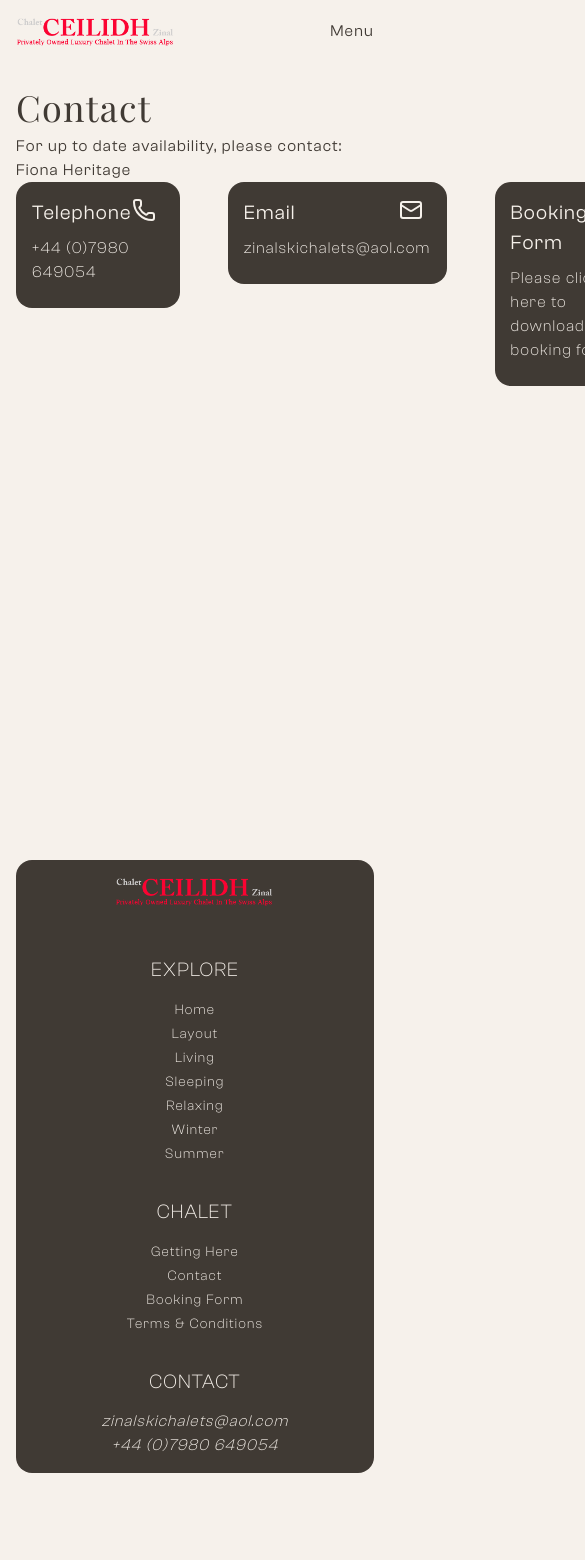
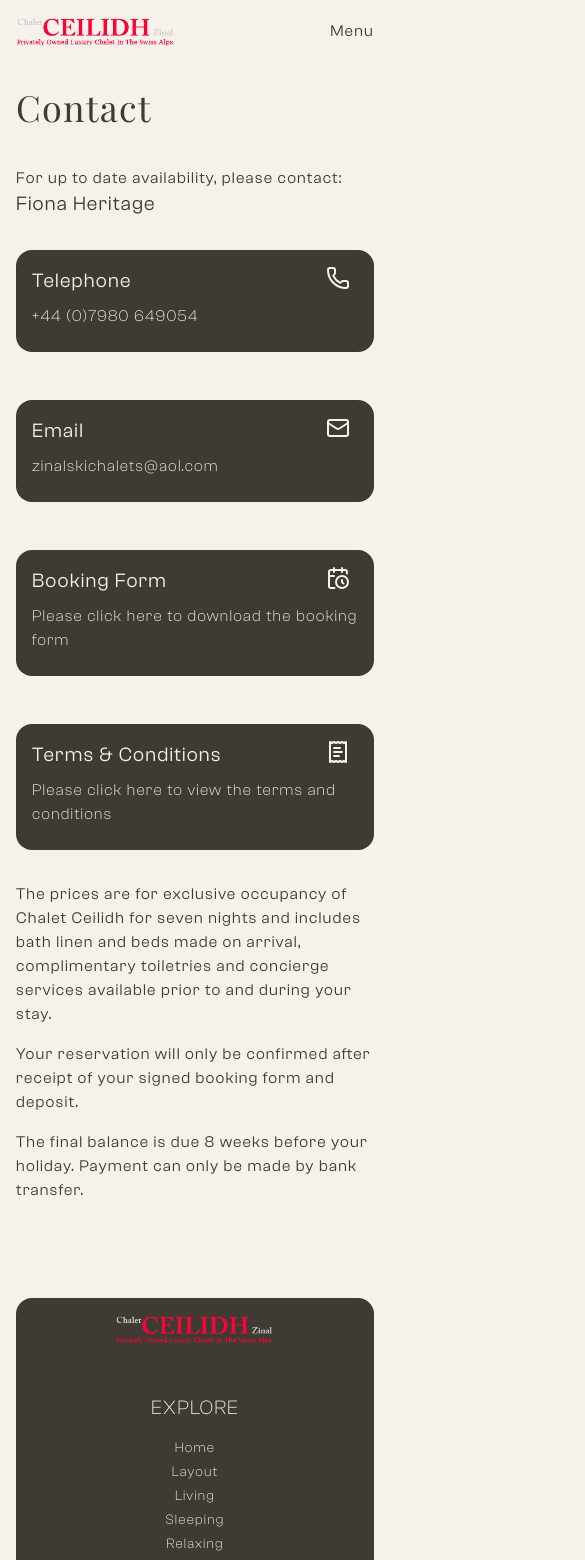
Before and after one commit to ccoutts2/chalet-ceilidh, a SvelteKit app: page /contact in a window 390 px wide. Shown: the top 1560 px of the page, 585 px wide, since content can reach past the window. Before the commit the page ends 1489 px from the top, so only its background shows below. Built offline with nearby package versions, Linux system fonts and the light colour scheme.

Commit message:
Add logo to menu overlay

```diff
--- a/src/lib/components/navigation/MenuOverlay.svelte
+++ b/src/lib/components/navigation/MenuOverlay.svelte
@@ -4,6 +4,7 @@
 	import type { Attachment } from 'svelte/attachments';
 
 	import NavLink from './NavLink.svelte';
+	import Logo from '../Logo.svelte';
 
 	let tl: GSAPTimeline;
 
@@ -55,8 +56,11 @@
 </div>
 
 <div class="MenuOverlay" {@attach createMenuOverlayAnimation}>
-	<div class="MenuOverlay__button">
-		<button onclick={toggleMenuOverlay}>Close</button>
+	<div class="flex justify-between align-top">
+		<Logo />
+		<div class="MenuOverlay__button">
+			<button onclick={toggleMenuOverlay}>Close</button>
+		</div>
 	</div>
 	<nav class="MenuOverlay__nav">
 		<ul class="MenuOverlay__list">
@@ -152,12 +156,10 @@
 
 		&__button {
 			@include mixins.flex($justify: flex-end);
-			width: 100%;
 			z-index: 999;
 		}
 
 		&__nav {
-			color: black;
 			height: 100vh;
 			width: 100%;
 			z-index: 10;
@@ -171,7 +173,7 @@
 		&__item {
 			cursor: pointer;
 			border-bottom: 1px solid black;
-			clip-path: polygon(0 0, 100% 0, 100% 100%, 0 100%);
+			clip-path: polygon(0% 0%, 100% 0%, 100% 100%, 0% 100%);
 			overflow: hidden;
 			position: relative;
 			width: 100%;
--- a/src/lib/components/ui/Card.svelte
+++ b/src/lib/components/ui/Card.svelte
@@ -66,10 +66,12 @@
 		grid-column-gap: 3rem;
 		grid-row-gap: 3rem;
 		grid-template-rows: auto;
+		height: 100%;
 		justify-content: space-between;
 		width: 100%;
 
 		li {
+			height: 100%;
 			width: 100%;
 		}
 	}
@@ -82,6 +84,7 @@
 		font-family: ClashGrotesk-Light;
 		grid-column-gap: 0.5rem;
 		grid-row-gap: 0.5rem;
+		height: 100%;
 		padding: 1rem;
 		position: relative;
 		width: 100%;
--- a/src/routes/contact/+page.svelte
+++ b/src/routes/contact/+page.svelte
@@ -47,10 +47,35 @@
 </script>
 
 <PageLayout title="Contact">
-	<p>For up to date availability, please contact:</p>
-	<p>Fiona Heritage</p>
+	<div class="py-8">
+		<p>For up to date availability, please contact:</p>
+		<p class="text-xl">Fiona Heritage</p>
+	</div>
 
-	<CardWrapper layout="horizontal">
-		<Card data={contactDetails} externalLink={true} />
-	</CardWrapper>
+	<div class="lg:invisible lg:hidden lg:opacity-0">
+		<CardWrapper layout="vertical">
+			<Card data={contactDetails} externalLink={true} />
+		</CardWrapper>
+	</div>
+
+	<div class="invisible hidden opacity-0 lg:visible lg:flex lg:opacity-100">
+		<CardWrapper layout="horizontal">
+			<Card data={contactDetails} externalLink={true} />
+		</CardWrapper>
+	</div>
+
+	<div class="flex flex-col gap-4 pt-8">
+		<p>
+			The prices are for exclusive occupancy of Chalet Ceilidh for seven nights and includes bath
+			linen and beds made on arrival, complimentary toiletries and concierge services available
+			prior to and during your stay.
+		</p>
+		<p>
+			Your reservation will only be confirmed after receipt of your signed booking form and deposit.
+		</p>
+		<p>
+			The final balance is due 8 weeks before your holiday. Payment can only be made by bank
+			transfer.
+		</p>
+	</div>
 </PageLayout>
```
